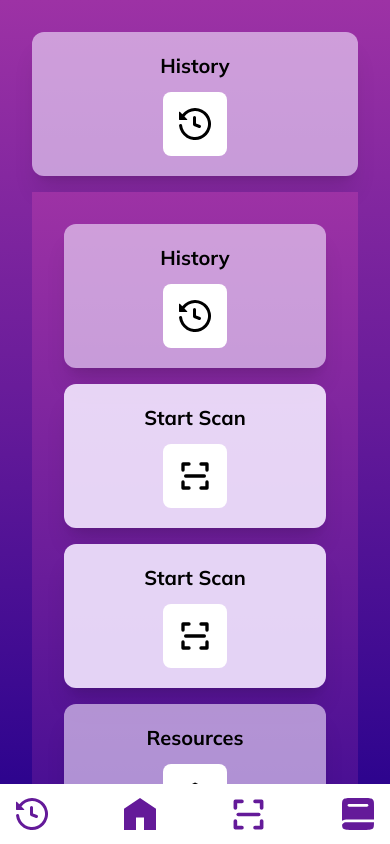
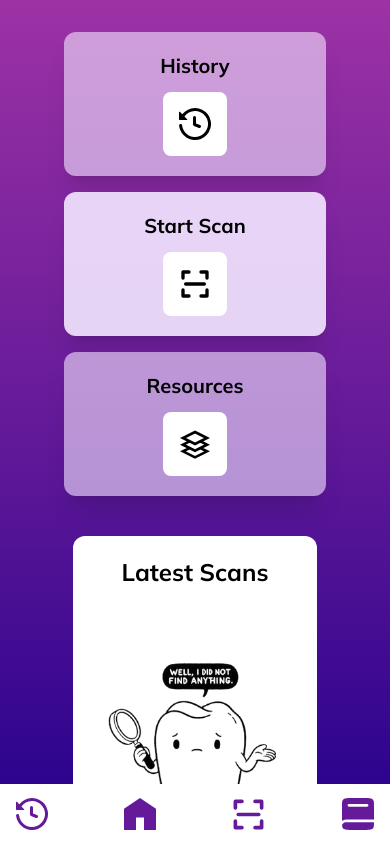
Before and after one commit to WhiteStoneDental/whitestone_IDSP, a Next.js app: page /home in a window 390 px wide. Built offline with nearby package versions, Linux system fonts and the light colour scheme.

Commit message:
fix home page

```diff
--- a/src/app/home/page.tsx
+++ b/src/app/home/page.tsx
@@ -43,14 +43,7 @@ const getDotColor = (severity: IssueSeverity) => {
       return "bg-orange-500";
     case "yellow":
       return "bg-yellow-400";
-    case "red":
-      return "bg-red-500";
-    case "orange":
-      return "bg-orange-500";
-    case "yellow":
-      return "bg-yellow-400";
     default:
-      return "";
       return "";
   }
 };
@@ -95,16 +88,6 @@ export default function HomePage() {
             <PastScan />
           </div>
         </div>
-    <div className="flex flex-col items-center p-8 h-screen relative overflow-y-auto gradient-bg">
-      <div className="grid grid-cols-1  lg:grid-cols-3 gap-4">
-        <div className="bg-purple-100 bg-opacity-60 pl-20 pr-20 p-5 rounded-xl text-center shadow-xl dark:bg-[var(--box-color)]">
-          <h3 className="text-black font-bold text-xl mb-3 dark:text-white cursor-pointer">
-            History
-          </h3>
-          <div className="mx-auto flex items-center justify-center">
-            <PastScan />
-          </div>
-        </div>
 
         <div className="bg-purple-100 bg-opacity-90 pl-20 pr-20 p-5 rounded-xl text-center shadow-xl dark:bg-[var(--box-color)]">
           <h3 className="text-black font-bold text-xl mb-3 dark:text-white cursor-pointer">
@@ -114,24 +97,7 @@ export default function HomePage() {
             <StartScanButton />
           </div>
         </div>
-        <div className="bg-purple-100 bg-opacity-90 pl-20 pr-20 p-5 rounded-xl text-center shadow-xl dark:bg-[var(--box-color)]">
-          <h3 className="text-black font-bold text-xl mb-3 dark:text-white cursor-pointer">
-            Start Scan
-          </h3>
-          <div className="mx-auto flex items-center justify-center">
-            <StartScanButton />
-          </div>
-        </div>
 
-        <div className="bg-purple-100 bg-opacity-60 pl-20 pr-20 p-5 rounded-xl text-center shadow-xl dark:bg-[var(--box-color)]">
-          <h3 className="text-black font-bold text-xl mb-3 dark:text-white cursor-pointer">
-            Resources
-          </h3>
-          <div className="mx-auto flex items-center justify-center">
-            <ResourceButton />
-          </div>
-        </div>
-      </div>
         <div className="bg-purple-100 bg-opacity-60 pl-20 pr-20 p-5 rounded-xl text-center shadow-xl dark:bg-[var(--box-color)]">
           <h3 className="text-black font-bold text-xl mb-3 dark:text-white cursor-pointer">
             Resources
@@ -224,9 +190,4 @@ export default function HomePage() {
       </div>
     </div>
   );
-      <div className="mt-auto">
-        <NavBar />
-      </div>
-    </div>
-  );
 }
```
